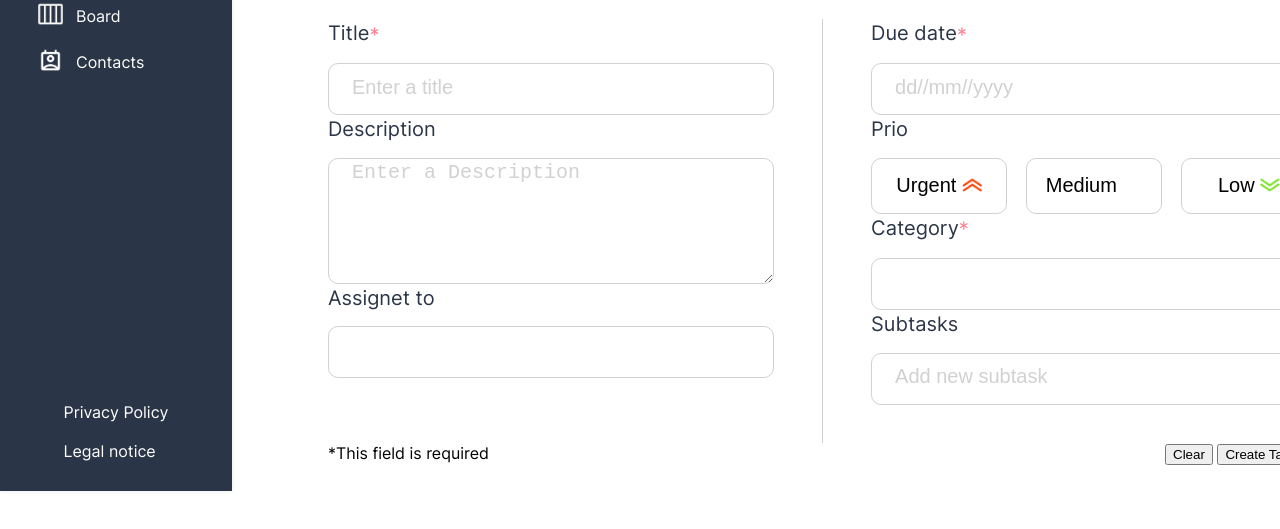
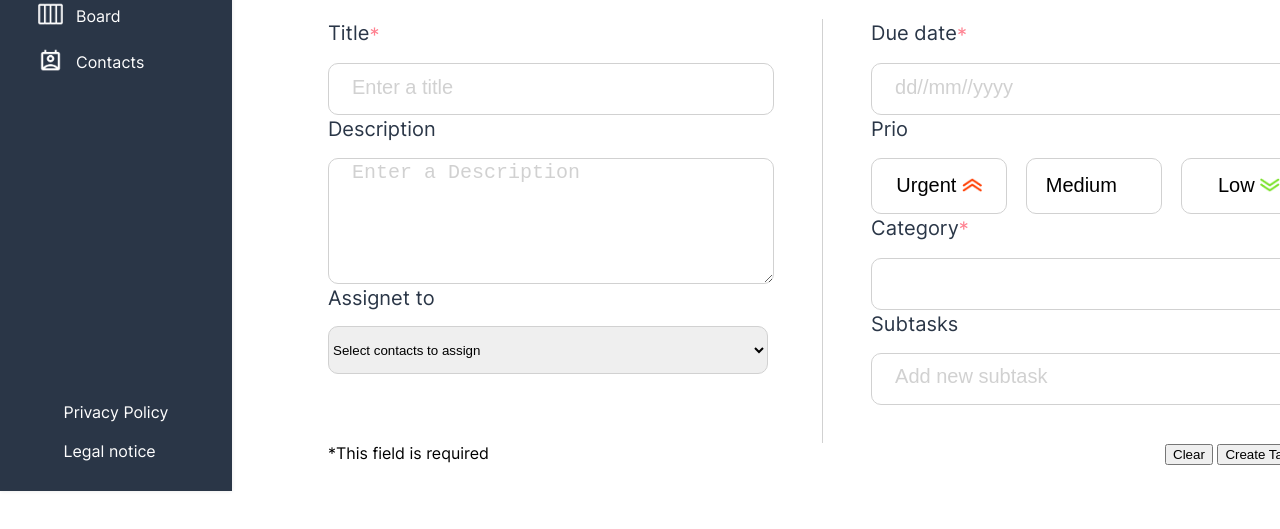
Before and after one commit to SJagenow/Join, a plain HTML site: page add_task.html in a window 1280 px wide. Shown: the part 309-838 px from the top of the page. Drawn offline with Linux system fonts and the light colour scheme; files whose address does not match are found by name.

Commit message:
edit add_task

```diff
--- a/add_task.html
+++ b/add_task.html
@@ -32,7 +32,12 @@
                             </div>
                             <div class="column">
                                 <h2 class="form-input-titel">Assignet to</h2>
-                                <input id="add-task-assignet" class="add-task-input" type="text" name="Assignet">
+                                <select id="add-task-assignet-to" class="add-task-select" name="cars">
+                                    <option value="" selected disabled hidden>Select contacts to assign</option>
+                                    <option value="saab">Saab</option>
+                                    <option value="fiat">Fiat</option>
+                                    <option value="audi">Audi</option>
+                                </select>
                             </div>
                         </div>
                         <div class="seperator"></div>
--- a/assets/style/add_task.css
+++ b/assets/style/add_task.css
@@ -53,6 +53,17 @@
     color: #D1D1D1;
 }
 
+.add-task-select {
+    height: 48px;
+    width: 440px;
+    border-radius: 10px;
+    border: #D1D1D1 solid 1px;
+}
+
+.add-task-select option {
+padding: 21px;
+}
+
 .seperator {
     width: 1.1px;
     height: 424px;
```
